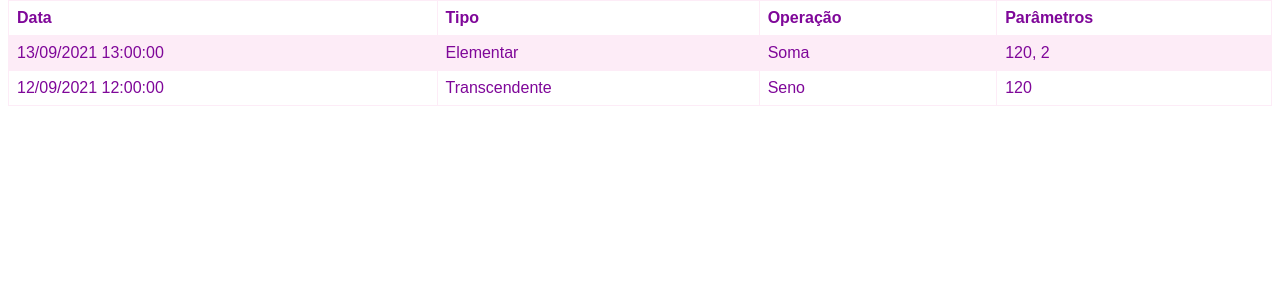
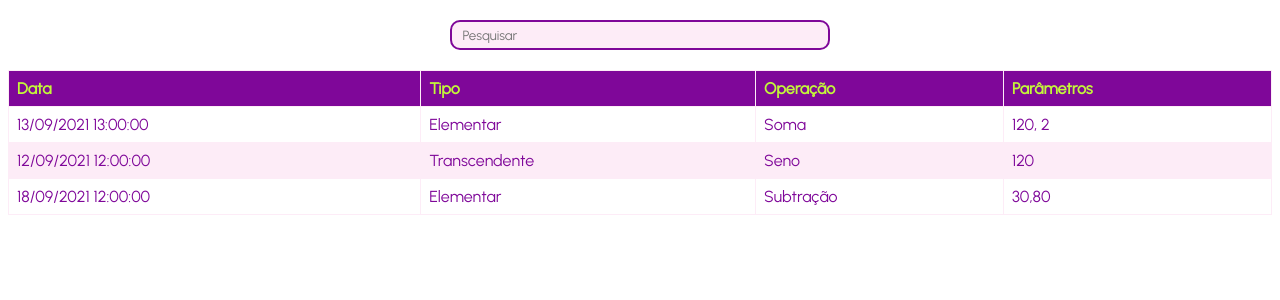
Before and after one commit to bibiacoutinho/Calculadora-Python, a Flask app: page /log in a window 1280 px wide. Shown: the part 58-358 px from the top of the page. Run offline with Flask 2, Linux system fonts and the light colour scheme.

Commit message:
add search bar

```diff
--- a/src/templates/logs.html
+++ b/src/templates/logs.html
@@ -30,17 +30,38 @@
 			color: #F26BC3;
 		}
 
-		form {
-			background-color: aqua;
-			padding: 20px;
+		#search-bar {
+			display: flex;
+			justify-content: space-around;
+			margin: 20px 0;
+			font-family: 'Urbanist', sans-serif;
+		}
+
+		#search-bar>input {
+			background-color: #FDECF7;
+			font-family: 'Urbanist', sans-serif;
+			border: 2px #7F0799 solid;
 			border-radius: 10px;
-			box-shadow: rgba(240, 46, 170, 0.4) -5px 5px, rgba(240, 46, 170, 0.3) -10px 10px, rgba(240, 46, 170, 0.2) -15px 15px, rgba(240, 46, 170, 0.1) -20px 20px, rgba(240, 46, 170, 0.05) -25px 25px;
+			padding: 5px 10px;
+			width: 30%;
+			outline: none;
+		}
+
+		#search-bar>input:focus {
+			border: 2px #F26BC3 solid;
+			border-radius: 10px;
 		}
 
 		table {
 			font-family: arial, sans-serif;
 			border-collapse: collapse;
 			width: 100%;
+			font-family: 'Urbanist', sans-serif;
+		}
+
+		thead {
+			background-color: #7F0799;
+			color: #C3F73A;
 		}
 
 		td,
@@ -63,14 +84,20 @@
 		</ul>
 	</nav>
 
+	<div id="search-bar">
+		<input type="text" id="filtro" onkeyup="pesquisar()" placeholder="Pesquisar">
+	</div>
+
 	<div>
-		<table>
+		<table id="logs">
+			<thead>
 				<tr>
 					<th>Data</th>
 					<th>Tipo</th>
 					<th>Operação</th>
 					<th>Parâmetros</th>
 				</tr>
+			</thead>
 			<tr>
 				<td>13/09/2021 13:00:00</td>
 				<td>Elementar</td>
@@ -83,9 +110,44 @@
 				<td>Seno</td>
 				<td>120</td>
 			</tr>
+			<tr>
+				<td>18/09/2021 12:00:00</td>
+				<td>Elementar</td>
+				<td>Subtração</td>
+				<td>30,80</td>
+			</tr>
 		</table>
 
 	</div>
+	<script>
+		function pesquisar() {
+			let input, filter, table;
+			input = document.getElementById("filtro");
+			filter = input.value.toUpperCase();
+			table = document.getElementById("logs");
+			let rows = table.getElementsByTagName("tr");
+			for (i = 1; i < rows.length; i++) {
+				let td = rows[i].getElementsByTagName("td");
+				let j;
+				let rowFiltered = false;
+				for (j = 0; j < td.length; j++) {
+					if (td[j]) {
+						if (td[j].innerHTML.toUpperCase().indexOf(filter) > -1) {
+							rowFiltered = true;
+							continue;
+						}
+					}
+				}
+
+				if (!rowFiltered) {
+					rows[i].style.display = "none";
+				} else {
+					rows[i].style.display = "";
+				}
+			}
+
+		}
+	</script>
 </body>
 
 </html>
```
Lines whose indentation alone changed are shown as unchanged.
